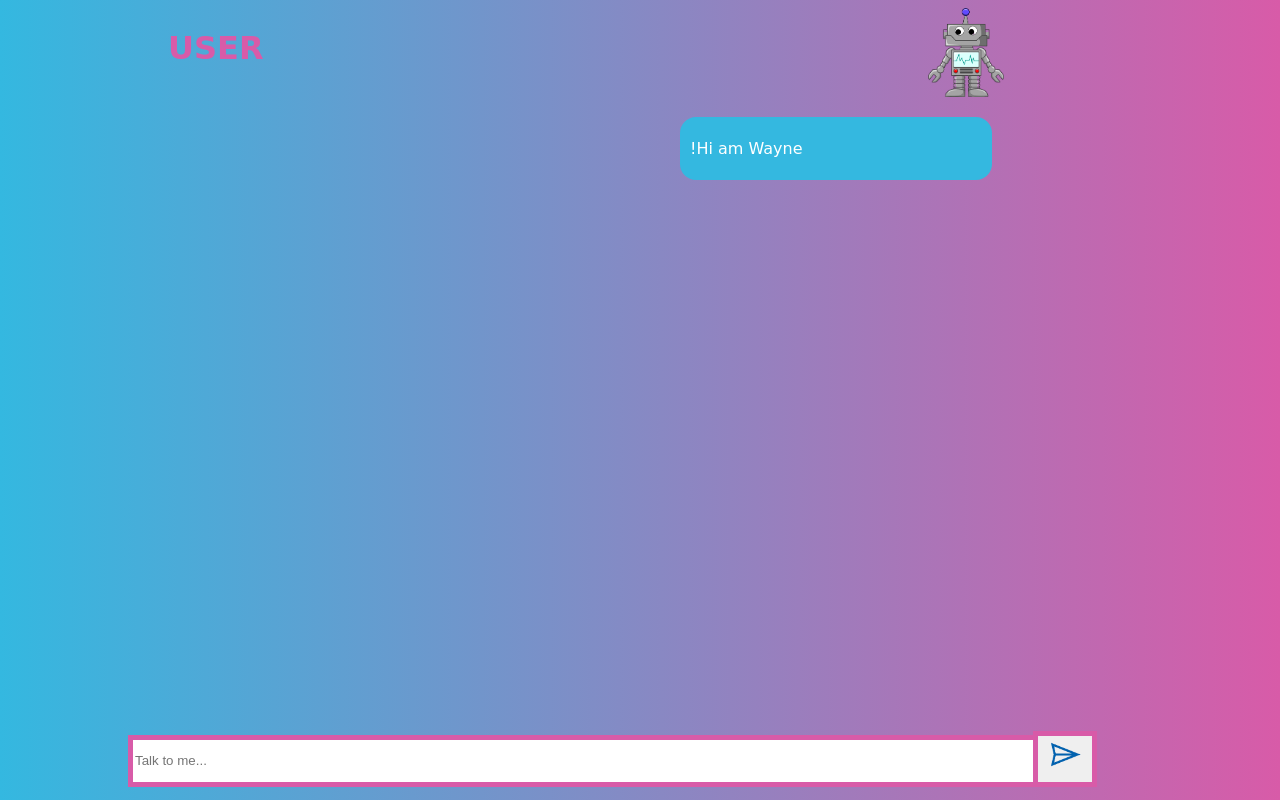
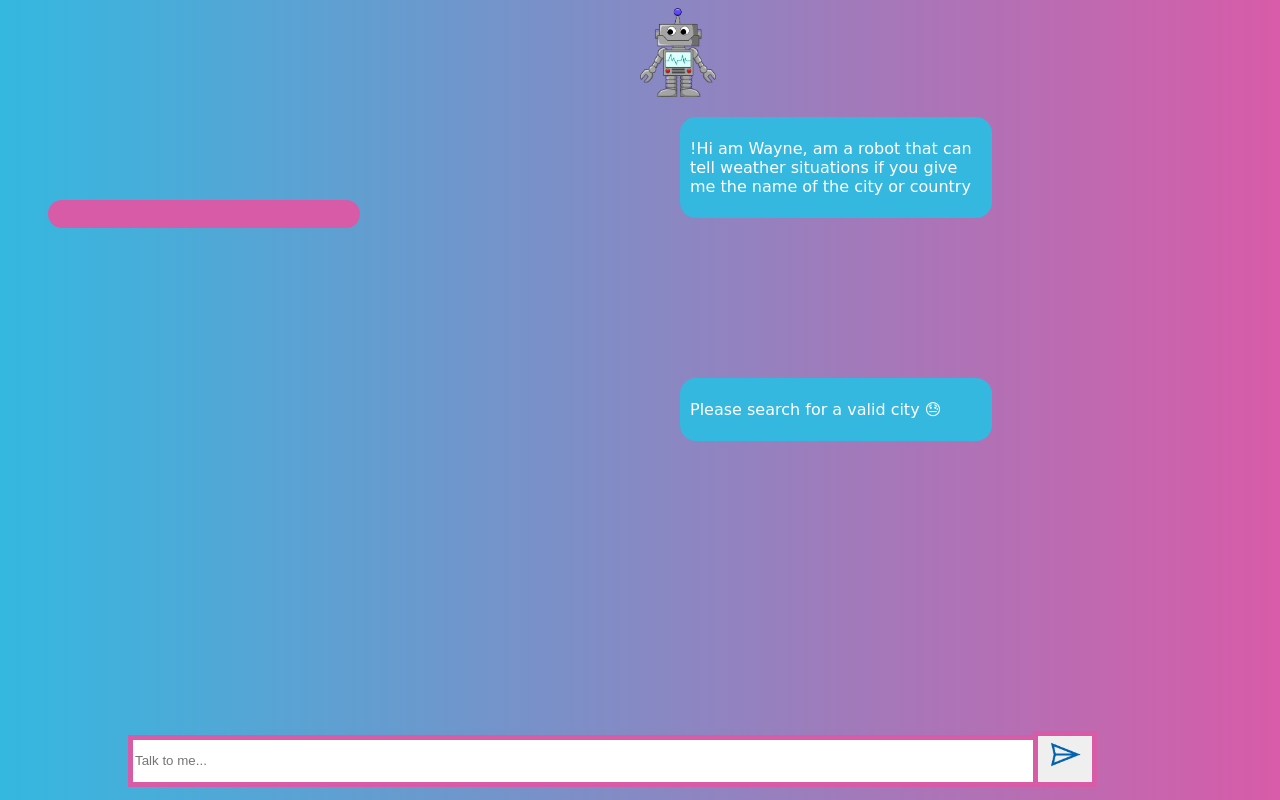
Before and after one commit to Emeka-Ugbanu-hub/CHATBOT, a plain HTML site: page index.html in a window 1280 px wide. Both pictures are taken after a click on the button 1064 px from the left and 758 px from the top of the page. Drawn offline with Linux system fonts and the light colour scheme; no server answers.

Commit message:
worked on the response of my weather chatbot

```diff
--- a/chat.css
+++ b/chat.css
@@ -19,24 +19,21 @@ body{
     border: 5px solid #d85ba8;
     outline: none;
 }
-.human h1{
-    color:#d85ba8;
-    margin-left: 5em;
-    font-family: cursive;
-    font-weight: 900;
-}
+
 #img{
     margin-top: -0.4em;
     width: 84%;
 }
 #robot__two{
     width: 12%;
-    margin-left: 18em;
 }
 
 .all__content{
     display: grid;
     grid-template-columns: 50% 50%;
+    width: 100%;
+    height: 90vh;
+    overflow-y: scroll;
 }
 .robot__text{
     list-style-type: none;
@@ -49,3 +46,25 @@ body{
     overflow-wrap: break-word;
     background: rgb(52, 184, 224);
 }
+.human__text,.text__two {
+    list-style-type: none;
+    color: #fff;
+    font-family: cursive;
+   max-width: 50%;
+    border-radius: 1em;
+    padding:1%;
+   padding-left:10px;
+    overflow-wrap: break-word;
+    background:#d85ba8;
+    margin-top: 12em;
+}
+.text__two{
+    background: rgb(52, 184, 224);
+    margin-top: 10em;
+}
+@media (min-width: 320px) and (max-width: 768px) {
+    .robot__text{
+        color: green;
+        background: green;
+    }
+ }
--- a/chat.js
+++ b/chat.js
@@ -0,0 +1,60 @@
+const chat = document.querySelector("#chat");
+const send = document.querySelector("#send");
+const text = document.querySelector("#text__box");
+const robotBox = document.querySelector("#robot__box");
+const  key = "278b8f47d0c87b7441667cb98d6b6ae9";
+var arr = [
+    "happy"
+]
+var arr2 = [
+    "yes"
+]
+send.addEventListener("click",()=>{
+  const li =   document.createElement("LI");
+  const para =   document.createElement("P");
+  li.className = "human__text";
+  para.innerHTML = chat.value;
+  li.append(para);
+  text.append(li);
+const url = `https://api.openweathermap.org/data/2.5/weather?q=${chat.value}&appid=${key}&units=metric`;
+fetch(url)
+.then(response => response.json())
+.then(data => {
+  var {name, main} = data;
+  const res = Math.floor(main.temp);
+  if(main.temp > 32){
+    const li =   document.createElement("LI");
+    const para =   document.createElement("P");
+    li.className = "text__two";
+    para.innerHTML =name + "    "+ "is quite hot hope you've had a lot of water today &#127781; &#127781; &#127781; &#128513; &#128513; &#128513; ";
+    li.append(para);
+    robotBox.append(li);
+  }
+  if(main.temp <= 24){
+    const li =   document.createElement("LI");
+    const para =   document.createElement("P");
+    li.className = "text__two";
+    para.innerHTML =name + "    "+ "is quite cold hope you've put on your warm clothes and have a cup of coffee please &#127784; &#127784; &#127784; &#128513; &#128513; &#128513;";
+    li.append(para);
+    robotBox.append(li);
+  }
+  if(main.temp <= 32){
+    const li =   document.createElement("LI");
+    const para =   document.createElement("P");
+    li.className = "text__two";
+    para.innerHTML =name + "    "+ "is great lets go party &#127926; &#127918; &#128513; &#128513; &#128513; ";
+    li.append(para);
+    robotBox.append(li);
+  }
+})
+.catch((e) => {
+  const li =   document.createElement("LI");
+  const para =   document.createElement("P");
+  li.className = "text__two";
+  para.innerHTML ="Please search for a valid city &#128531; ";
+  li.append(para);
+  robotBox.append(li);
+});
+
+
+})
--- a/index.html
+++ b/index.html
@@ -6,10 +6,13 @@
     </head>
     <body>
         <div class="all__content">
-            <div class="human"><h1>USER</h1></div>
+            <div class="human">
+                <ul id="text__box">
+                </ul>
+            </div>
               <div class="robot"><img id="robot__two" src="wayne.png">
-                <ul>
-                    <li class="robot__text"><p>!Hi am Wayne  </p></li>
+                <ul id="robot__box">
+                    <li class="robot__text"><p>!Hi am Wayne, am a robot that can tell weather situations if you give me the name of the city or country </p></li>
                 </ul>
             </div>
         </div>
```
